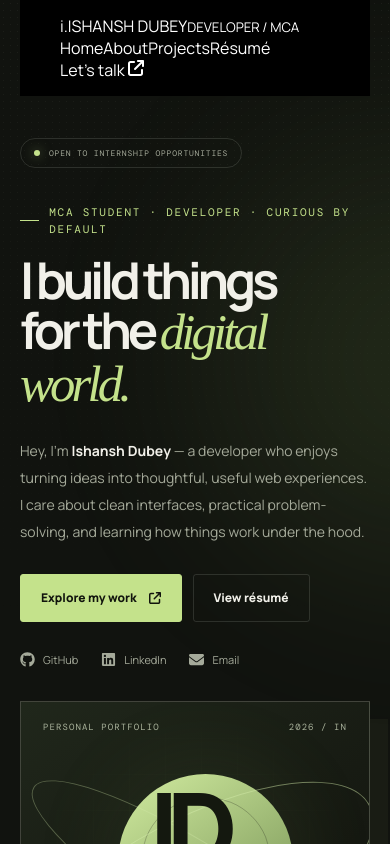
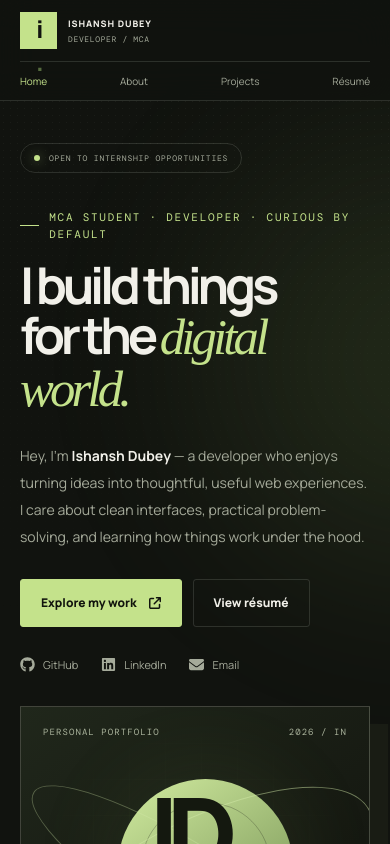
Before and after one commit to ishanshdubey-builds/Portfolio, a React (Vite) app in the folder Frontend/vite-project/: page / in a window 390 px wide. Shown: the top 844 px of the page. Built offline with nearby package versions, Linux system fonts and the light colour scheme; a web font is replaced by a local one.

Commit message:
Style compact sticky navigation for desktop and mobile

```diff
--- a/Frontend/vite-project/src/components/Navbar.css
+++ b/Frontend/vite-project/src/components/Navbar.css
@@ -1,47 +1,25 @@
-nav{
-  display: flex;                      /* Makes the navbar use Flexbox layout so items can align in a row */
-  justify-content: space-between;     /* Pushes items to opposite sides (logo left, menu right) */
-  align-items: center;                /* Vertically centers the items inside the navbar */
-  background-color: black;          /* Sets the background color of the navbar to black */
-  color: white;                     /* Makes all text inside the navbar white */
-  padding: 15px 40px;                 /* Adds space inside the navbar  15px = top & bottom   40px = left & right */
-  position: sticky;                   /* Makes navbar stick while scrolling */
-  top: 0;                             /* Stick to the top of page */
-  width: 100%;                        /* Makes navbar stretch across the full screen */
-  box-sizing: border-box;             /* Prevents padding from increasing width */
-  z-index: 1000;                      /* Keeps navbar above other elements */
+.site-header { position: sticky; top: 0; z-index: 1000; background: rgba(17,19,15,.82); backdrop-filter: blur(18px); border-bottom: 1px solid var(--line); }
+.site-nav { min-height: 78px; display: flex; align-items: center; justify-content: space-between; gap: 24px; }
+.brand-mark { display: inline-flex; align-items: center; gap: 11px; min-width: 210px; }
+.brand-symbol { display: grid; place-items: center; width: 37px; height: 37px; background: var(--accent); color: var(--bg); font-size: 24px; font-weight: 800; letter-spacing: -.11em; }
+.brand-symbol span { color: #566b3e; }
+.brand-name { display: flex; flex-direction: column; gap: 4px; font-size: 10px; font-weight: 800; letter-spacing: .1em; }
+.brand-name small { font: 8px var(--mono); font-weight: 400; color: var(--muted); letter-spacing: .08em; }
+.nav-links { display: flex; gap: clamp(17px, 2.6vw, 34px); align-items: center; }
+.nav-links a { color: var(--muted); font-size: 11px; transition: color .2s; }
+.nav-links a:hover, .nav-links a.active { color: var(--accent); }
+.nav-contact { min-height: 38px; display: inline-flex; align-items: center; gap: 10px; border: 1px solid var(--line); padding: 0 13px; color: var(--text); font-size: 10px; font-weight: 700; white-space: nowrap; transition: border-color .2s, color .2s; }
+.nav-contact:hover { color: var(--accent); border-color: var(--accent); }
+.nav-contact svg { color: var(--accent); font-size: 10px; }
+@media (max-width: 760px) {
+  .site-nav { min-height: 70px; flex-wrap: wrap; padding-top: 12px; padding-bottom: 12px; gap: 12px; }
+  .brand-mark { min-width: 0; }
+  .brand-name { font-size: 9px; }
+  .nav-contact { display: none; }
+  .nav-links { gap: 16px; }
+  .nav-links a { font-size: 10px; }
 }
-
-ul{
-  display: flex;                     /* Makes the list items appear in a row instead of vertically */
-  list-style: none;                  /* Removes default bullet points from the list */
-  gap: 20px;                         /* Adds 20px space between each menu item */
-  margin: 0;                         /* Removes default margin */
-  padding: 0;                        /* Removes default padding */
+@media (max-width: 430px) {
+  .site-nav { align-items: center; }
+  .nav-links { order: 3; width: 100%; justify-content: space-between; border-top: 1px solid var(--line); padding-top: 12px; }
 }
-
-
-li{
-  cursor: pointer;                   /* Changes the mouse cursor to a hand when hovering over menu items */
-}
-
-nav h1{
-  margin: 0;                       /* Removes the default margin that browsers add to <h1>. This prevents extra space above and below the navbar title. */
-  font-size: 24px;                /* Sets the size of the heading text to 24 pixels so the navbar title is not too large. */
-}
-
-@media (max-width:600px){
-
-  nav{
-    flex-direction:column;
-    align-items:flex-start;
-  }
-
-  ul{
-    flex-direction:column;
-    width:100%;
-    gap:10px;
-    margin-top:10px;
-  }
-
-}
```
